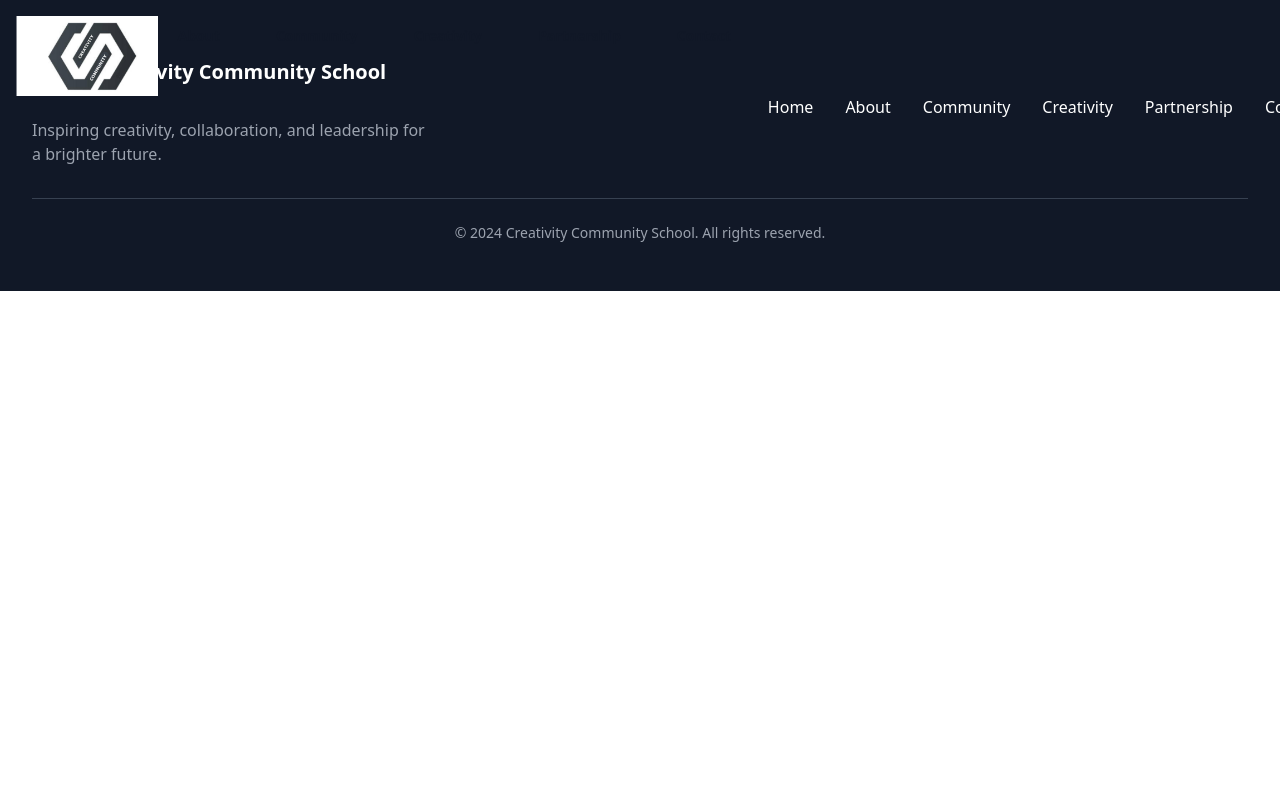
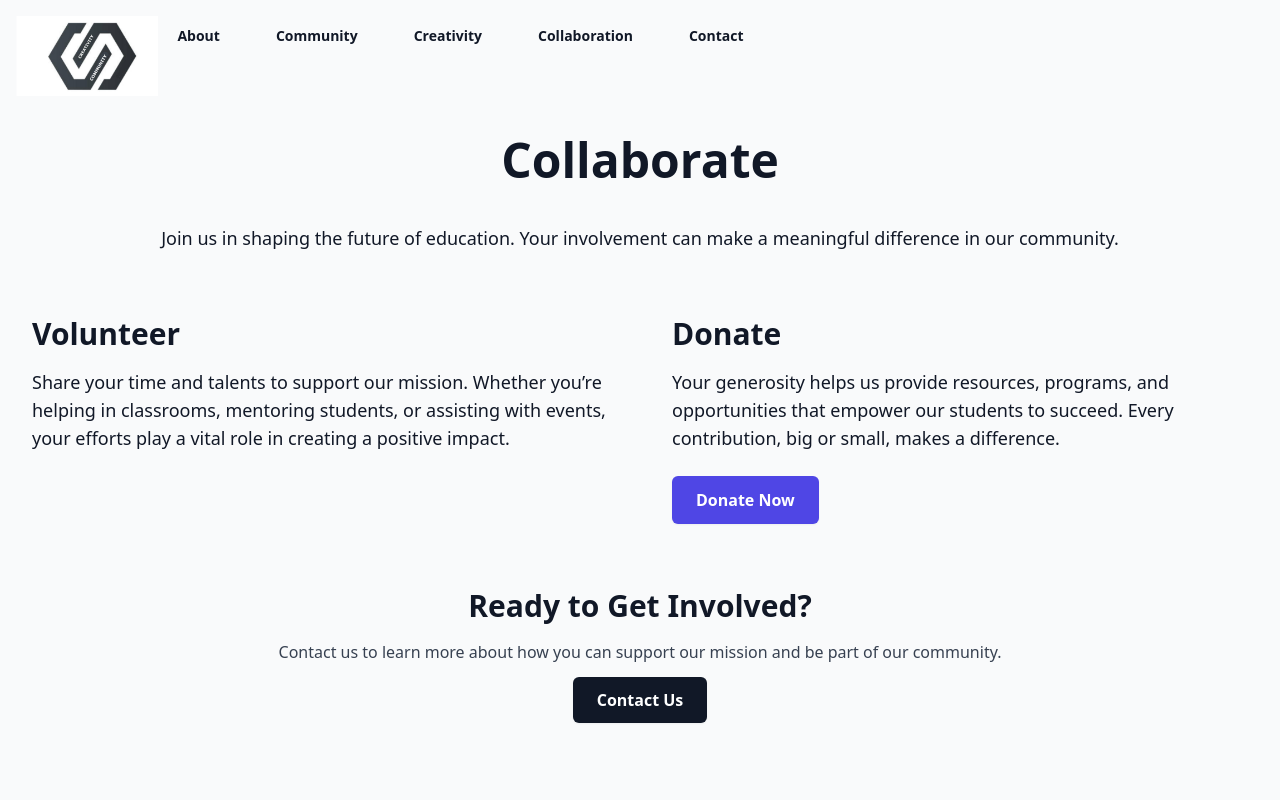
Before and after one commit to Nick-tsoukas/ccschool, a Nuxt app: page /collaboration in a window 1280 px wide. Shown: the top 800 px of the page. Built offline with nearby package versions, Linux system fonts and the light colour scheme; grey boxes are pictures that could not be loaded.

Commit message:
chore: home page

```diff
--- a/components/Header.vue
+++ b/components/Header.vue
@@ -95,7 +95,7 @@ const navigation = [
   { name: "About", href: "/about" },
   { name: "Community", href: "/community" },
   { name: "Creativity", href: "/creativity" },
-  { name: "Partnership", href: "/partnership" },
+  { name: "Collaboration", href: "/collaboration" },
   { name: "Contact", href: "/contact" },
 ];
 
--- a/pages/partnership.vue
+++ b/pages/collaboration.vue
@@ -3,8 +3,8 @@
     <div class="container mx-auto px-6 lg:px-8">
       <!-- Page Header -->
       <div class="text-center">
-        <h1 class="text-5xl font-bold text-gray-900">Partner With Us</h1>
-        <p class="mt-6 text-lg text-gray-700">
+        <h1 class="text-5xl my-10 font-bold text-gray-900">Collaborate</h1>
+        <p class="mt-6 text-lg text-gray-900">
           Join us in shaping the future of education. Your involvement can make a meaningful difference in our community.
         </p>
       </div>
@@ -14,7 +14,7 @@
         <!-- Volunteer Section -->
         <div>
           <h2 class="text-3xl font-semibold text-gray-900">Volunteer</h2>
-          <p class="mt-4 text-gray-700">
+          <p class="mt-4 text-lg text-gray-900">
             Share your time and talents to support our mission. Whether you’re helping in classrooms, mentoring students,
             or assisting with events, your efforts play a vital role in creating a positive impact.
           </p>
@@ -23,7 +23,7 @@
         <!-- Donate Section -->
         <div>
           <h2 class="text-3xl font-semibold text-gray-900">Donate</h2>
-          <p class="mt-4 text-gray-700">
+          <p class="mt-4 text-lg text-gray-900">
             Your generosity helps us provide resources, programs, and opportunities that empower our students to succeed.
             Every contribution, big or small, makes a difference.
           </p>
--- a/pages/index.vue
+++ b/pages/index.vue
@@ -11,7 +11,6 @@
           >
             <polygon points="0,0 90,0 50,100 0,100" />
           </svg>
-
           <div class="relative px-6 py-32 sm:py-40 lg:px-8 lg:py-56 lg:pr-0">
             <div class="mx-auto max-w-2xl lg:mx-0 lg:max-w-xl">
               <h1 class="text-pretty text-5xl font-bold tracking-tight text-gray-900 sm:text-7xl">
@@ -113,7 +112,7 @@ const features = [
     name: "Partner With Us",
     description:
       "Join us in shaping the future of learning! By partnering, you can play a vital role.",
-    href: "/partnership",
+    href: "/collaboration",
     image: partnershipImage,
   },
 ];
```
